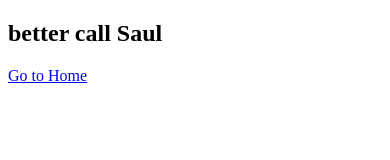
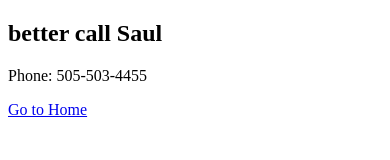
Before and after one commit to NafisAhmedNaizen/problem-will-not-last, a plain HTML site: page contact.html in a window 390 px wide. Drawn offline with Linux system fonts and the light colour scheme.

Commit message:
added phone number

```diff
--- a/contact.html
+++ b/contact.html
@@ -7,6 +7,7 @@
 </head>
 <body>
     <h2>better call Saul</h2>
+    <p>Phone: 505-503-4455</p>
     <a href="index.html">Go to Home</a>
 </body>
 </html>
```
